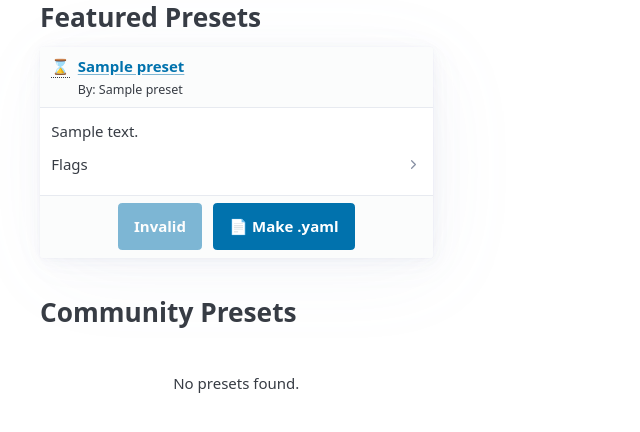
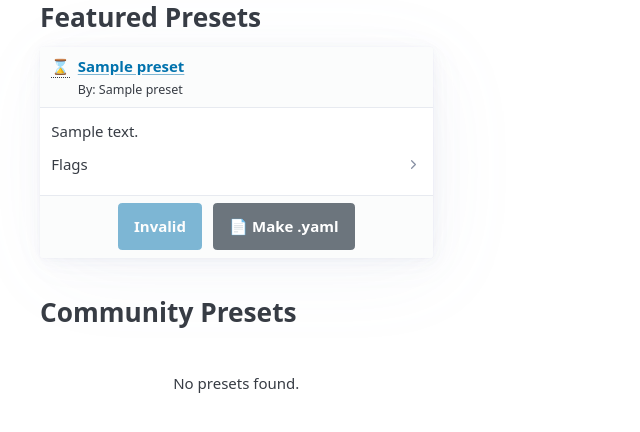
Before and after one commit to wrjones104/seedbot2000, a Django app: page /presets/ in a window 1280 px wide. Shown: the part 227-659 px from the top of the page, without its empty margins (0-640 px from the left). Run offline with Django 5.2, Linux system fonts and the light colour scheme; tables that the repository leaves empty hold one stand-in row (values such as "Sample post"); some libraries are stand-ins or nearby versions.

Commit message:
Add gray button styles: define .btn-gray with background, border, and text colors

```diff
--- a/static/css/custom.css
+++ b/static/css/custom.css
@@ -54,6 +54,11 @@ button,
 .btn-red {
   --pico-background-color: #c62828;
   --pico-border-color: #c62828;
+  --pico-color: #ffffff;
+}
+.btn-gray {
+  --pico-background-color: #6c757d;
+  --pico-border-color: #6c757d;
   --pico-color: #ffffff;
 }
 
```
